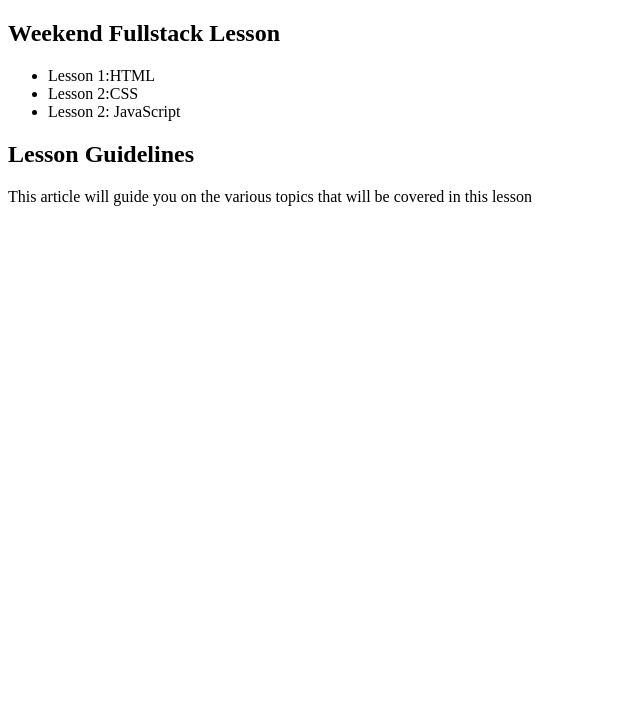
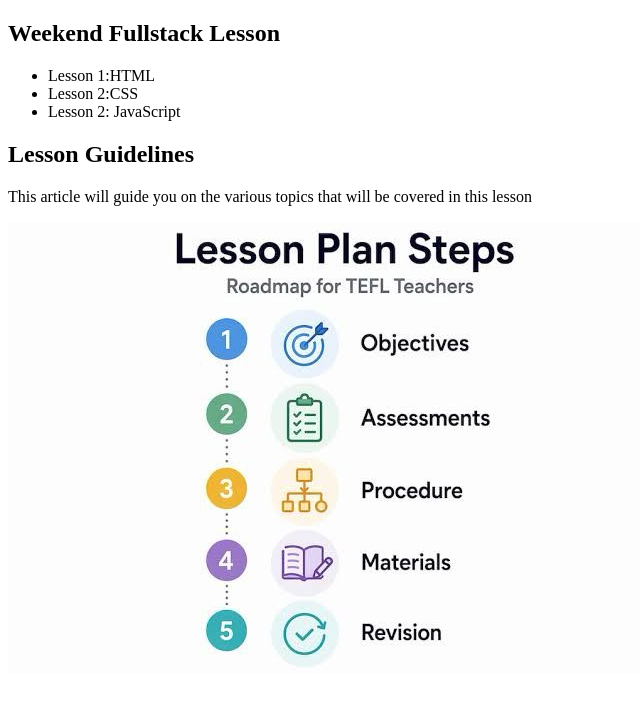
Before and after one commit to Indibaby/Weekend-class-github-practice, a plain HTML site: page index.html in a window 1280 px wide. Shown: the whole page, without its empty margins (0-640 px from the left). Drawn offline with Linux system fonts and the light colour scheme.

Commit message:
Added a lesson guidelone image

```diff
--- a/index.html
+++ b/index.html
@@ -17,6 +17,8 @@
         <article>
             <h2>Lesson Guidelines</h2>
             <p>This article will guide you on the various topics that will be covered in this lesson</p>
+            <img src="./WhatsApp Image 2026-11-15 at 2.41.25 PM.jpeg"
+            alt="lesson-guidelines">
         </article>
     </div>
 </body>
```
Also changed, not shown: WhatsApp Image 2026-11-15 at 2.41.25 PM.jpeg (added).
